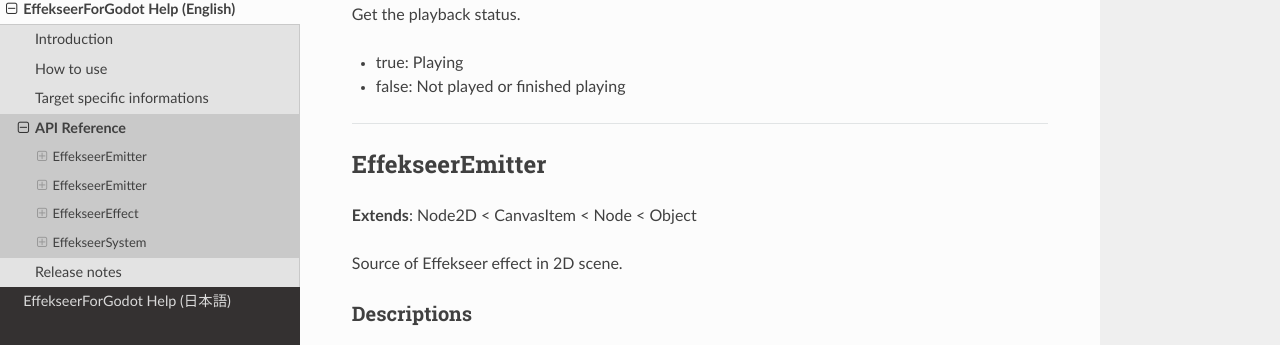
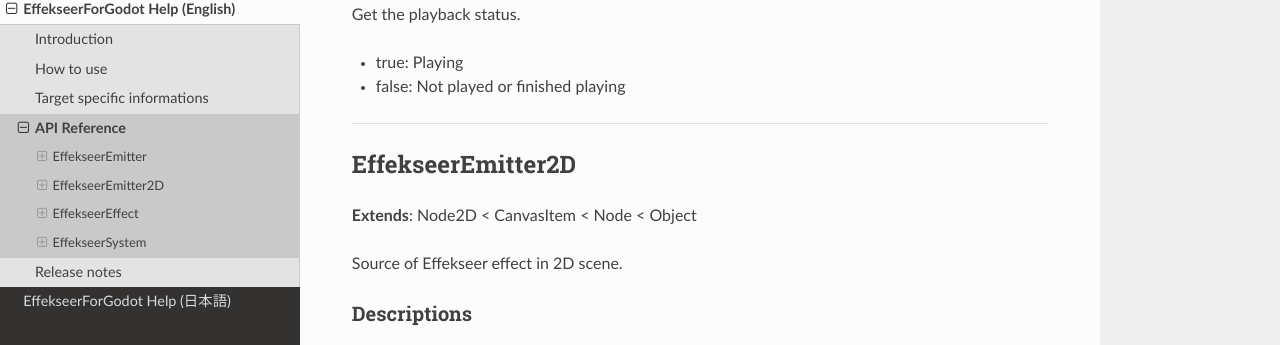
Before and after one commit to effekseer/EffekseerForGodot3, a Sphinx documentation site: the page built from Docs/source/en/api-reference.md, in a window 1280 px wide and 900 px high, scrolled down 2237 px. Shown: the part 112-457 px from the top of the window. Built offline with Sphinx 7.4.7 and the Read the Docs theme 2.0.0, drawn with Linux system fonts in a browser that asks for light colours.

Commit message:
Fix docs

```diff
--- a/Docs/source/en/api-reference.md
+++ b/Docs/source/en/api-reference.md
@@ -104,7 +104,7 @@ Get the playback status.
 
 ----
 
-## EffekseerEmitter
+## EffekseerEmitter2D
 
 **Extends**: Node2D < CanvasItem < Node < Object
 
```
